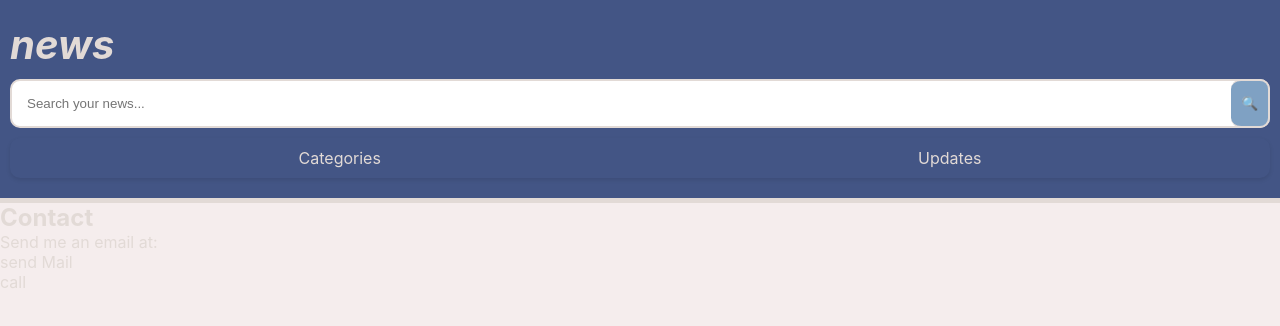
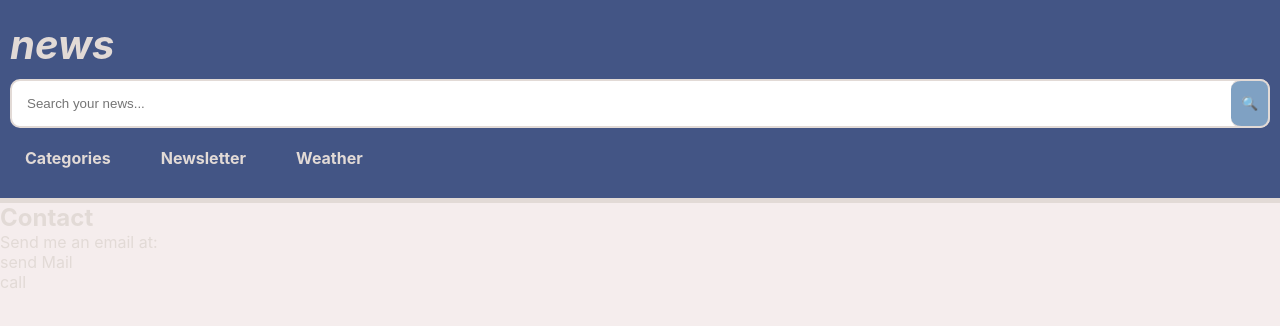
Before and after one commit to BeaCoden/context-news-api, a React (Create React App) app: page /contact in a window 1280 px wide. Shown: the top 326 px of the page. Built offline with nearby package versions, Linux system fonts and the light colour scheme.

Commit message:
refactor: Update Navbar component to include Weather and Newsletter links

```diff
--- a/src/components/common/navbar/Navbar.jsx
+++ b/src/components/common/navbar/Navbar.jsx
@@ -6,7 +6,7 @@ const Navbar = () => {
   const navigate = useNavigate();
 
   return (
-    <div className={styles.container}>
+    <div>
       <ul className={styles.topUL}>
         <li>
           <p>Categories</p>
@@ -18,11 +18,11 @@ const Navbar = () => {
             <li onClick={() => navigate("/categories", { state: { category: "science" } })}>Science</li>
           </ul>
         </li>
-        <li>
-          <p>Updates</p>
-          <ul className={styles.bottomUL}>
-            <li onClick={() => navigate("/newsletter", { state: { category: "newsletter" } })}>Newsletter</li>
-          </ul>
+        <li onClick={() => navigate("/newsletter", { state: { category: "newsletter" } })}>
+          <p>Newsletter</p>
+        </li>
+        <li onClick={() => navigate("/weather", { state: { category: "weather" } })}>
+          <p>Weather</p>
         </li>
       </ul>
     </div>
--- a/src/components/common/navbar/Navbar.module.css
+++ b/src/components/common/navbar/Navbar.module.css
@@ -1,74 +1,54 @@
+
+
 .topUL {
+  list-style: none;
   display: flex;
-  justify-content: space-around;
-  align-items: center;
-  list-style: none;
-  background-color: var(--navbar-bg-color);
-  padding: 10px 20px;
-  border-radius: 10px;
-  box-shadow: 0 2px 4px rgba(0, 0, 0, 0.1);
+  gap: 20px; /* Space between menu items */
+  margin: 0;
+  padding: 0;
 }
 
-
-.topUL li {
+.topUL > li {
   position: relative;
   cursor: pointer;
 }
 
-.topUL p {
-  display: block;
-  color: var(--info-color);
+.topUL > li > p {
+  margin: 0;
+  padding: 10px 15px;
+  color: var(--font-color);
+  font-weight: bold;
 }
 
-.topUL li:hover {
- color: var(--info-color);
-}
-
-.topUL li:hover p {
- color: var(--hover-color);
- text-decoration: underline;
-}
-
-
-.topUL li:hover .bottomUL {
-  display: block;
-  background-color: var(--font-color);
-  color: var(--info-color);
-  border-radius: 10px;
-  padding: 10px;
-  box-shadow: 0 0 10px 0 rgba(0, 0, 0, 0.1);
-  z-index: 1;
+.topUL > li:hover > p {
+  background-color: var(--highlight-color); /* Highlight on hover */
+  border-radius: 5px;
 }
 
 .bottomUL {
-  display: none;
+  display: none; /* Hide dropdown initially */
   position: absolute;
-  left: 50%;
-  top: 100%;
-  transform: translateX(-50%);
+  top: 100%; /* Aligns dropdown just below the parent */
+  left: 0;
+  background-color: var(--primary-color); /* Same as the navbar background */
+  border: 1px solid var(--info-color);
+  border-radius: 5px;
+  list-style: none;
+  padding: 10px 0;
   margin: 0;
-  list-style: none;
-  background-color: var(--dropdown-bg-color);
-  border-radius: 8px;
-  box-shadow: 0 4px 8px rgba(0, 0, 0, 0.1);
-  z-index: 1;
-
+  width: 150px; /* Adjust the width as needed */
 }
 
-
-.bottomUL li {
-  padding: 10px 20px;
-  color: var(--info-color);
-  font-size: 1rem;
+.bottomUL > li {
+  padding: 10px;
   cursor: pointer;
-  transition: background-color 0.3s, color 0.3s;
 }
 
-.bottomUL li:not(:last-child) {
-  border-bottom: 1px solid rgba(255, 255, 255, 0.2);
+.bottomUL > li:hover {
+  background-color: var(--highlight-color); /* Highlight each dropdown item on hover */
+  border-radius: 5px;
 }
 
-.bottomUL li:hover {
-  background-color: var(--hover-bg-color);
-  color: var(--hover-color);
+.topUL > li:hover .bottomUL {
+  display: block; /* Show dropdown when hovering over the parent item */
 }
```
